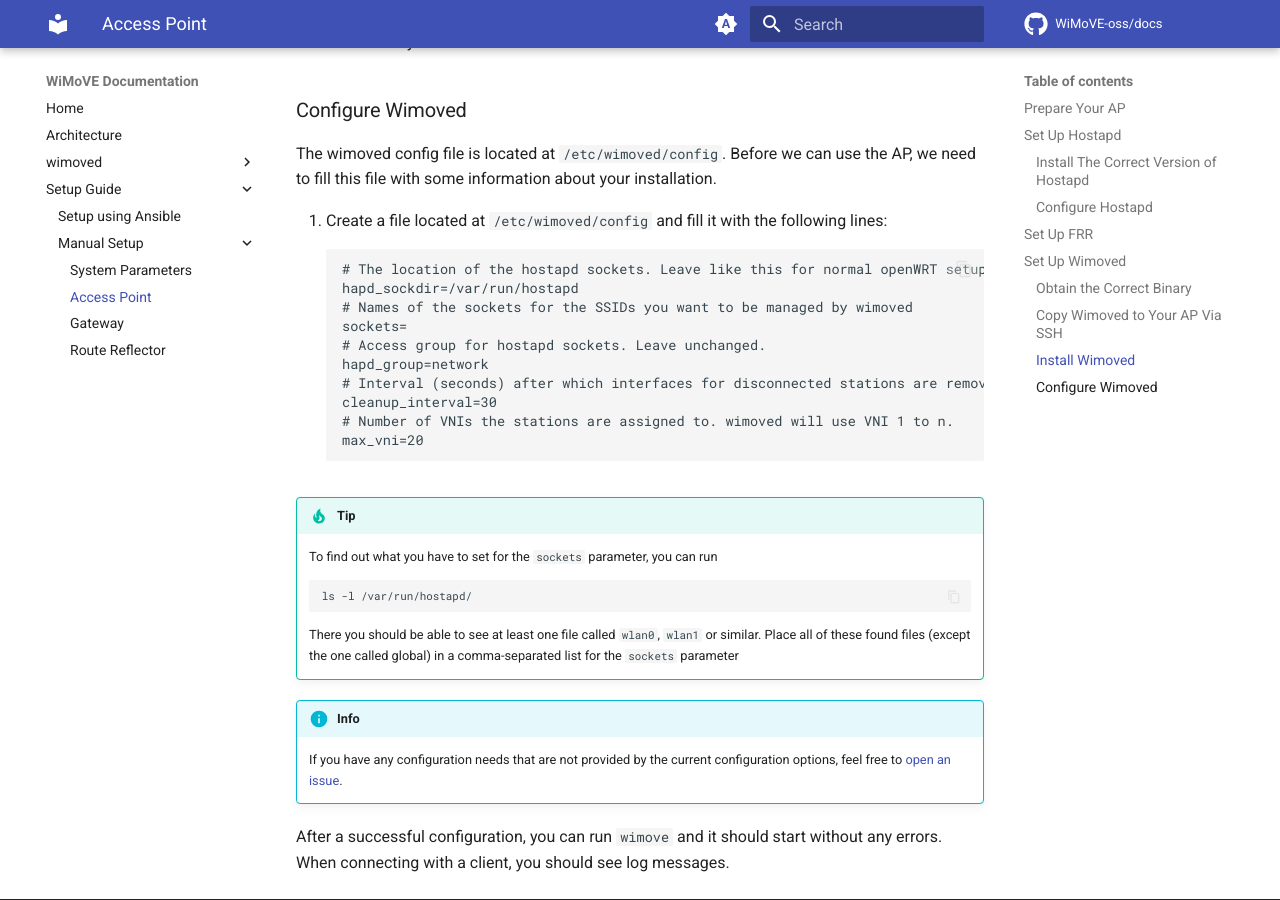
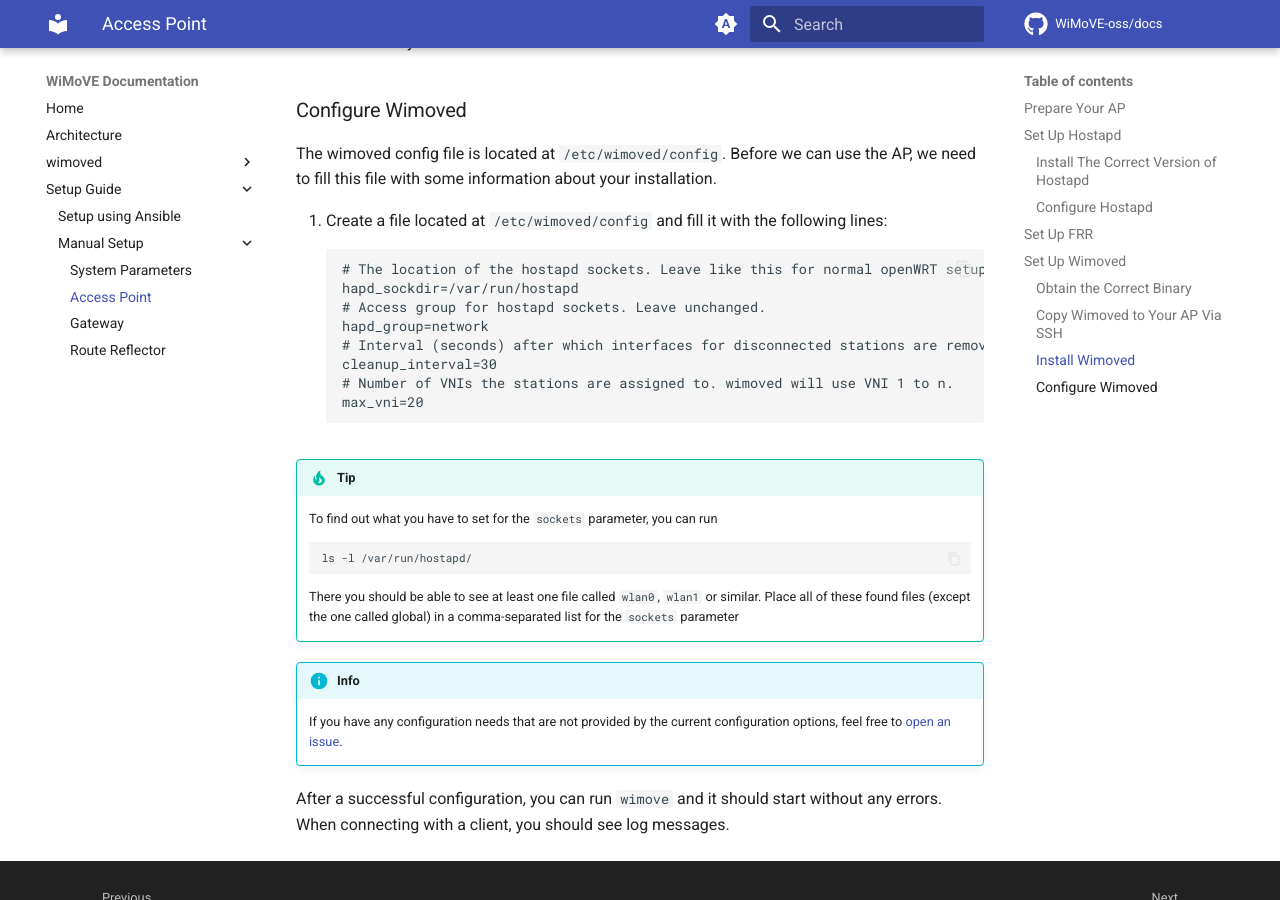
Before and after one commit to WiMoVE-OSS/docs, an MkDocs documentation site: the page built from docs/setup/manual/access_point.md, in a window 1280 px wide and 900 px high, scrolled down 4702 px. Built offline with MkDocs 1.6.1 and Material for MkDocs 9.7.7, drawn with Linux system fonts in a browser that asks for light colours; comment, search, counter and statistics services are not loaded.

Commit message:
Remove manual socket configuration

````diff
--- a/docs/setup/manual/access_point.md
+++ b/docs/setup/manual/access_point.md
@@ -200,8 +200,6 @@ Before we can use the AP, we need to fill this file with some information about
 ```text
 # The location of the hostapd sockets. Leave like this for normal openWRT setup
 hapd_sockdir=/var/run/hostapd
-# Names of the sockets for the SSIDs you want to be managed by wimoved
-sockets=
 # Access group for hostapd sockets. Leave unchanged.
 hapd_group=network
 # Interval (seconds) after which interfaces for disconnected stations are removed
````
